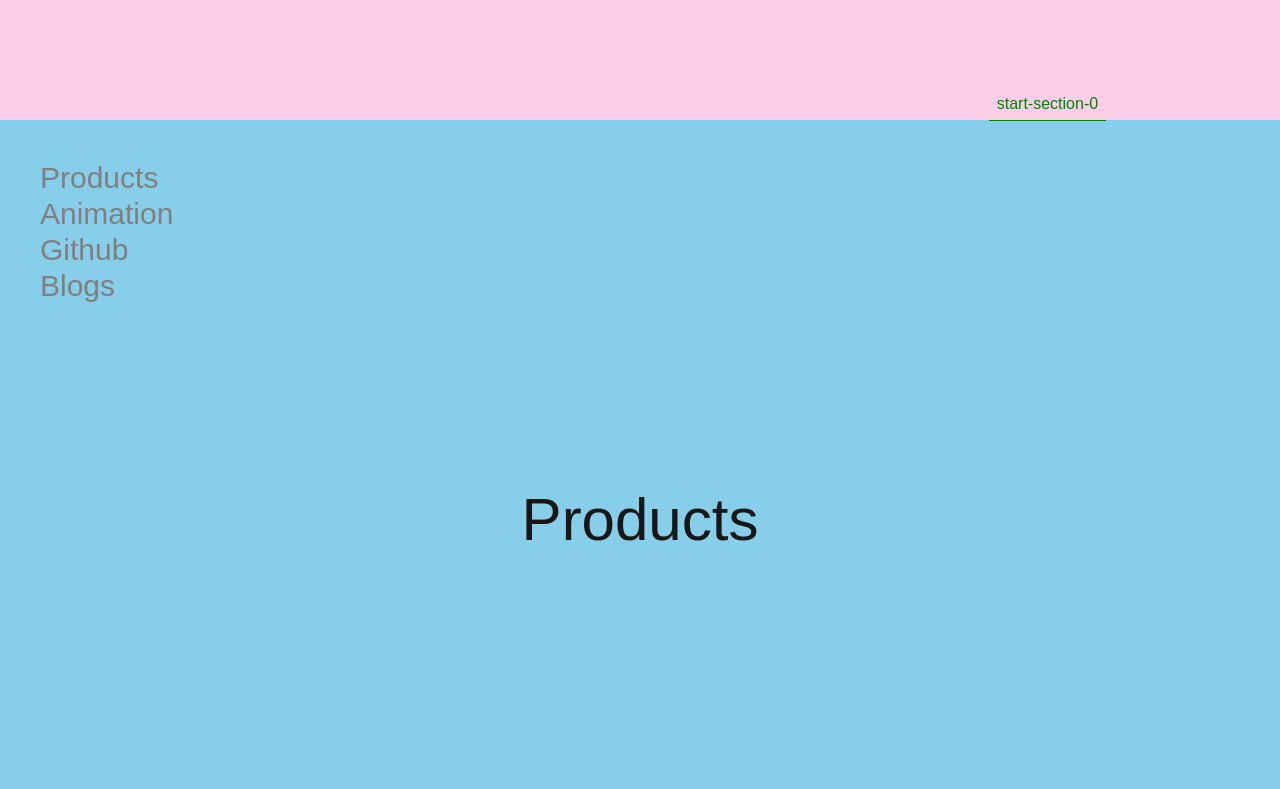
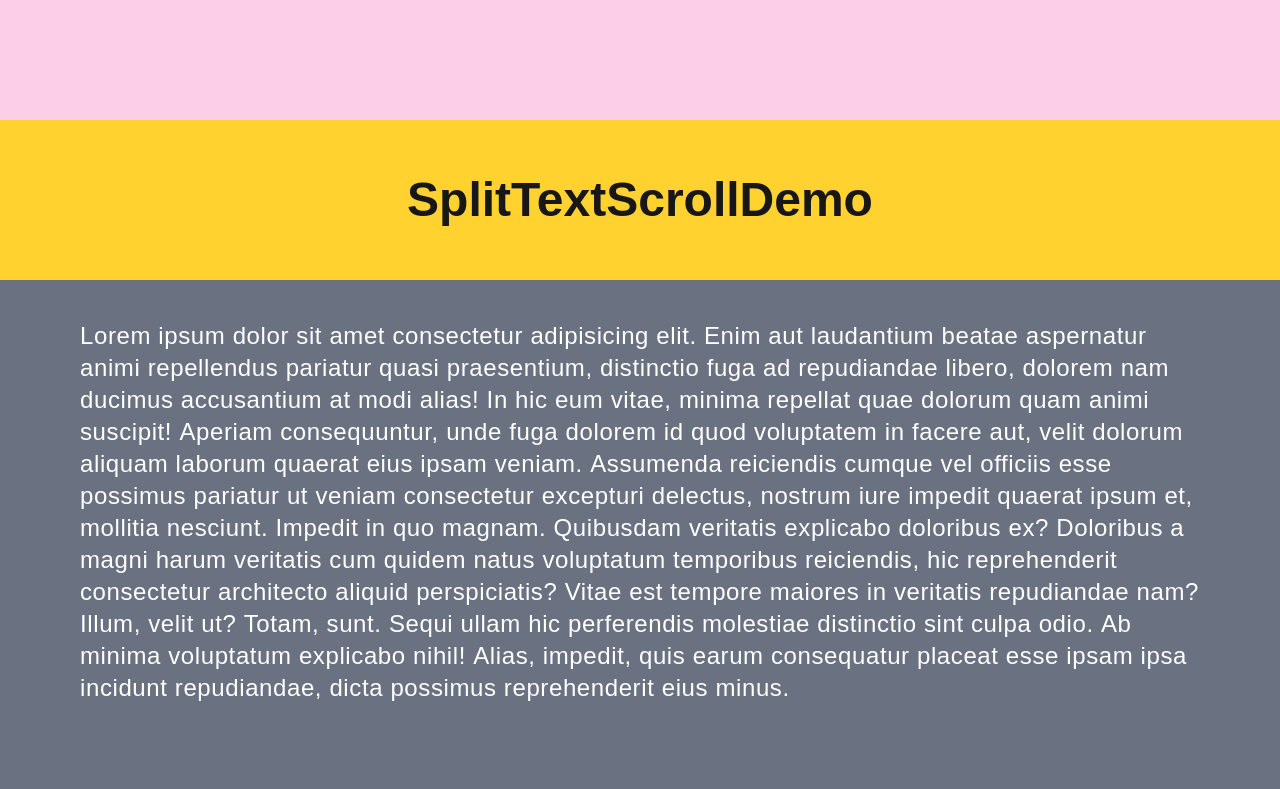
Before and after one commit to dev-zyrushiyao/gsap-sketchpad-v3, a Next.js app: page / in a window 1280 px wide. Shown: the part 680-1469 px from the top of the page. Built offline with nearby package versions, Linux system fonts and the light colour scheme.

Commit message:
Added new component

```diff
--- a/app/component/ColorNav.tsx
+++ b/app/component/ColorNav.tsx
@@ -51,7 +51,7 @@ export default function ColorNav() {
           animation: gsap.to(navElem, { backgroundColor: navColor[index] }),
           start: () => `top ${navHeight}px`,
           end: () => `bottom ${navHeight}px`,
-          // markers: true,
+          markers: true,
           toggleActions: "restart none none reverse",
           immediateRender: false,
         });
@@ -60,6 +60,8 @@ export default function ColorNav() {
       ScrollTrigger.addEventListener("refreshInit", () => {
         navHeight = navElem.offsetHeight;
       });
+
+      ScrollTrigger.refresh();
     },
     { scope: container },
   );
--- a/app/component/ScrollIntro.tsx
+++ b/app/component/ScrollIntro.tsx
@@ -120,20 +120,19 @@ export default function ScrollIntro() {
         container.current.querySelector(".content-wrapper");
 
       function enableScroll(): void {
-        //set overide the visibility hidden of the content wrapper
-        // contentWrapper?.classList.remove("invicible");
-        // gsap.set(contentWrapper, { autoAlpha: 1 });
-        gsap.set(contentWrapper, { display: "block" });
-
         ScrollTrigger.create({
           trigger: hero,
           animation: messageTl,
-          // markers: true,
+          markers: true,
           pin: true,
           scrub: 1,
           start: "top top",
-          end: "+=3000px",
+          // end: "+=3000px",
         });
+
+        ScrollTrigger.refresh()
+
+        gsap.set(contentWrapper, { autoAlpha: 1 });
       }
     },
     { scope: container },
--- /dev/null
+++ b/app/component/SplitTextScroll.tsx
@@ -0,0 +1,155 @@
+import { useGSAP } from "@gsap/react";
+import gsap from "gsap";
+import { ScrollTrigger } from "gsap/ScrollTrigger";
+import { SplitText } from "gsap/SplitText";
+import React, { useRef } from "react";
+
+gsap.registerPlugin(ScrollTrigger, SplitText);
+
+export default function SplitTextScroll() {
+  const container = useRef<HTMLDivElement | null>(null);
+
+  useGSAP(
+    () => {
+      const textWrapper = container.current?.querySelectorAll(".text-wrapper");
+
+      //splits is a built-in code
+      const splits: SplitText[] = [];
+
+      textWrapper?.forEach((wrapper) => {
+        const paraElem = wrapper.querySelectorAll("p");
+        const split = SplitText.create(paraElem, { type: "lines words" });
+        splits.push(split);
+        const textTween = gsap.from(split.lines, {
+          duration: 0.5,
+          y: 200,
+          opacity: 0,
+          stagger: 0.1,
+          //   ease: "linear",
+        });
+
+        ScrollTrigger.create({
+          id: "paragraph-trigger",
+          trigger: wrapper,
+          animation: textTween,
+          once: true,
+          start: "top 80%",
+          end: "bottom center",
+        });
+      });
+
+      //built-in code
+      function debounce<T extends (...args: never[]) => void>(
+        func: T,
+        delay = 300,
+      ): (...args: Parameters<T>) => void {
+        let timer: ReturnType<typeof setTimeout>;
+
+        return (...args: Parameters<T>) => {
+          clearTimeout(timer);
+
+          timer = setTimeout(() => {
+            func(...args);
+          }, delay);
+        };
+      }
+
+      //built-in code
+      //These code are to undo the splitting animation (removing the divs when the screen resolution change) so it revert back to raw text
+      //the raw text follow the tailwind CSS to be responsive
+      const handleResize = debounce(() => {
+        // Revert the SplitText changes
+        splits.forEach((split) => split.revert());
+
+        // Kill the old ScrollTriggers
+        ScrollTrigger.getAll().forEach((trigger) => trigger.kill());
+
+        // Now refresh ScrollTrigger
+        ScrollTrigger.refresh();
+      }, 300);
+
+      //built-in code
+      window.addEventListener("resize", handleResize);
+
+      //built-in code
+      return () => {
+        window.removeEventListener("resize", handleResize);
+        // handleResize.cancel();
+
+        splits.forEach((split) => split.revert());
+
+        ScrollTrigger.getAll().forEach((trigger) => trigger.kill());
+      };
+    },
+    { scope: container },
+  );
+
+  return (
+    <div ref={container}>
+      <div className="h-20 w-full bg-amber-300 flex flex-col justify-center items-center text-5xl font-bold p-20">
+        SplitTextScrollDemo
+      </div>
+      <div className=" bg-gray-500 overflow-clip">
+        {Array.from({ length: 5 }, (_, index) => {
+          return (
+            <div key={index} className="text-wrapper px-20 py-10 ">
+              <p className="tracking-wide text-white text-2xl ">
+                Lorem ipsum dolor sit amet consectetur adipisicing elit. Enim
+                aut laudantium beatae aspernatur animi repellendus pariatur
+                quasi praesentium, distinctio fuga ad repudiandae libero,
+                dolorem nam ducimus accusantium at modi alias! In hic eum vitae,
+                minima repellat quae dolorum quam animi suscipit! Aperiam
+                consequuntur, unde fuga dolorem id quod voluptatem in facere
+                aut, velit dolorum aliquam laborum quaerat eius ipsam veniam.
+                Assumenda reiciendis cumque vel officiis esse possimus pariatur
+                ut veniam consectetur excepturi delectus, nostrum iure impedit
+                quaerat ipsum et, mollitia nesciunt. Impedit in quo magnam.
+                Quibusdam veritatis explicabo doloribus ex? Doloribus a magni
+                harum veritatis cum quidem natus voluptatum temporibus
+                reiciendis, hic reprehenderit consectetur architecto aliquid
+                perspiciatis? Vitae est tempore maiores in veritatis repudiandae
+                nam? Illum, velit ut? Totam, sunt. Sequi ullam hic perferendis
+                molestiae distinctio sint culpa odio. Ab minima voluptatum
+                explicabo nihil! Alias, impedit, quis earum consequatur placeat
+                esse ipsam ipsa incidunt repudiandae, dicta possimus
+                reprehenderit eius minus.
+              </p>
+            </div>
+          );
+        })}
+      </div>
+      <div className="h-20 w-full bg-amber-300 flex flex-col justify-center items-center text-5xl font-bold p-20">
+        content placeholder
+      </div>
+      <div className=" bg-gray-500 overflow-clip">
+        {Array.from({ length: 5 }, (_, index) => {
+          return (
+            <div key={index} className="text-wrapper px-20 py-10">
+              <p className="tracking-wide text-white text-2xl ">
+                Lorem ipsum dolor sit amet consectetur, adipisicing elit.
+                Voluptatum aut rem cupiditate aliquam consectetur explicabo
+                ipsam, laboriosam iusto quos quibusdam atque magni praesentium
+                deserunt, repudiandae accusantium veritatis illum nobis itaque?
+                Tempore eveniet molestias veritatis illum nulla magni, qui
+                pariatur placeat sed et vitae accusantium doloremque possimus
+                nemo rerum assumenda odio, nam voluptates in, ab error similique
+                quaerat reprehenderit. Id, eveniet? Nobis blanditiis doloremque
+                impedit tenetur assumenda, provident labore ducimus ab
+                consequuntur quo nostrum dicta consectetur placeat quia. Ipsum
+                maxime error placeat voluptatum, impedit quia eligendi nesciunt
+                cupiditate ex, exercitationem laudantium? Laborum quaerat
+                mollitia quisquam velit unde animi voluptas sit nam eligendi,
+                magni odio amet? Dolores, adipisci molestias! Fuga ex
+                reprehenderit, rem voluptas quaerat ratione. Sapiente facere
+                tempora consequuntur expedita odio! Fugiat, dolorem. Optio autem
+                quidem modi saepe doloribus ea reprehenderit natus minima
+                corporis nihil sint quis obcaecati a minus nisi ad repellat,
+                omnis voluptate quos totam. Ut labore in neque?
+              </p>
+            </div>
+          );
+        })}
+      </div>
+    </div>
+  );
+}
--- a/app/page.tsx
+++ b/app/page.tsx
@@ -17,6 +17,7 @@ import ProgressBarDemo from "./component/ProgressBarDemo";
 import { ScrollTrigger } from "gsap/ScrollTrigger";
 import ScrollToDemo from "./component/ScrollToDemo";
 import ScrollLabel from "./component/ScrolNavlLabel";
+import SplitTextScroll from "./component/SplitTextScroll";
 
 gsap.registerPlugin(ScrollTrigger);
 
@@ -24,21 +25,21 @@ export default function Home() {
   const container = useRef<HTMLDivElement>(null);
   useGSAP(
     () => {
-      const locomotiveScroll = new LocomotiveScroll({
-        lenisOptions: {
-          wrapper: window, // The browser window itself
-          content: document.documentElement, // The entire page HTML
-          lerp: 0.08,
-          duration: 2,
-          smoothWheel: true,
-        },
-        initCustomTicker: (render) => {
-          gsap.ticker.add(render);
-        },
-        destroyCustomTicker: (render) => {
-          gsap.ticker.remove(render);
-        },
-      });
+      // const locomotiveScroll = new LocomotiveScroll({
+      //   lenisOptions: {
+      //     wrapper: window, // The browser window itself
+      //     content: document.documentElement, // The entire page HTML
+      //     lerp: 0.08,
+      //     duration: 2,
+      //     smoothWheel: true,
+      //   },
+      //   initCustomTicker: (render) => {
+      //     gsap.ticker.add(render);
+      //   },
+      //   destroyCustomTicker: (render) => {
+      //     gsap.ticker.remove(render);
+      //   },
+      // });
       // Recalculate ScrollTrigger after Locomotive has initialized
       // ScrollTrigger.update();
     },
@@ -51,16 +52,18 @@ export default function Home() {
       <BlankDiv />
       <ParallaxDemo />
       <BlankDiv />
-      <MultiSectionScroll />
-      <LocomotiveScrollDemo /> */}
+      <MultiSectionScroll />*/}
+      {/* <LocomotiveScrollDemo />?? */}
       {/* <ScrollIntro /> */}
       {/* <BlankDiv /> */}
       {/* <SectionDemo /> */}
-      <BlankDiv />
+      {/* <BlankDiv /> */}
       {/* <ColorNav /> */}
       {/* <ProgressBarDemo /> */}
       {/* <ScrollToDemo /> */}
-      <ScrollLabel />
+      {/* <ScrollLabel /> */}
+      <BlankDiv />
+      <SplitTextScroll />
     </div>
   );
 }
```
